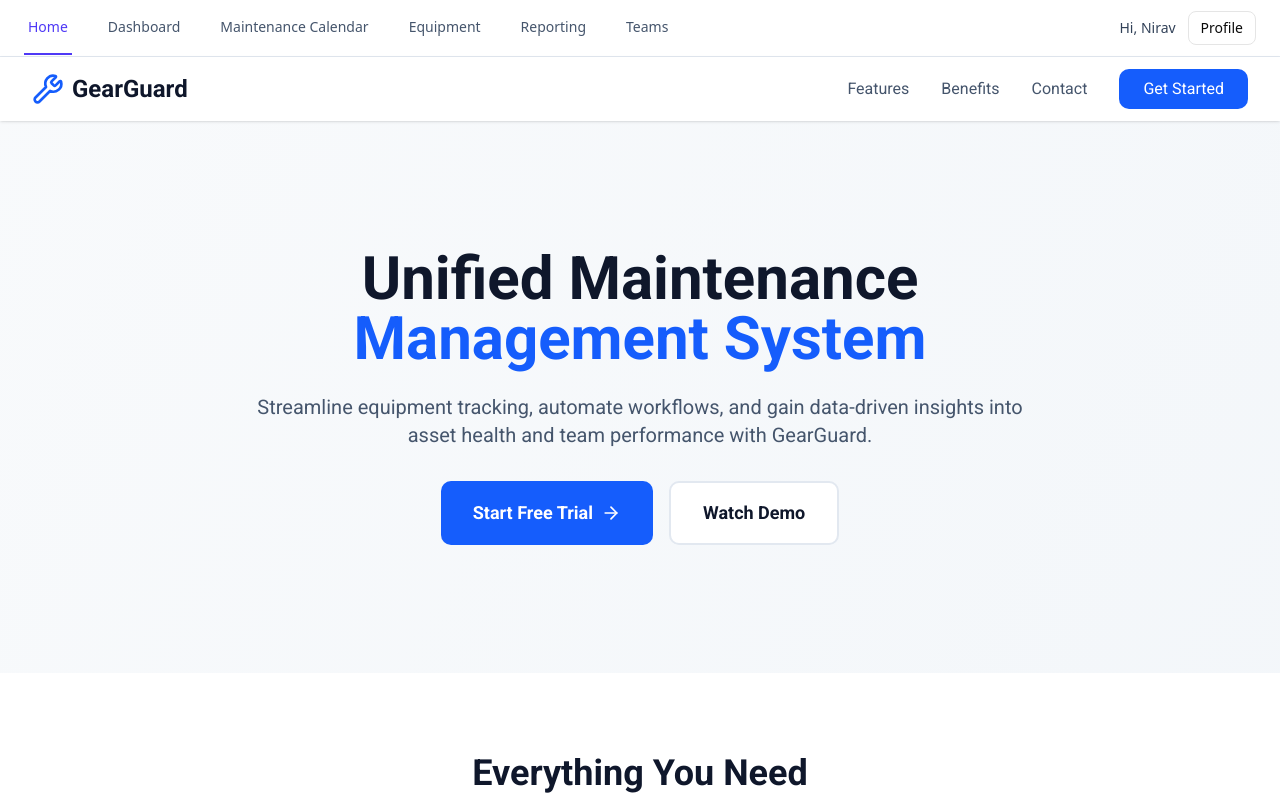
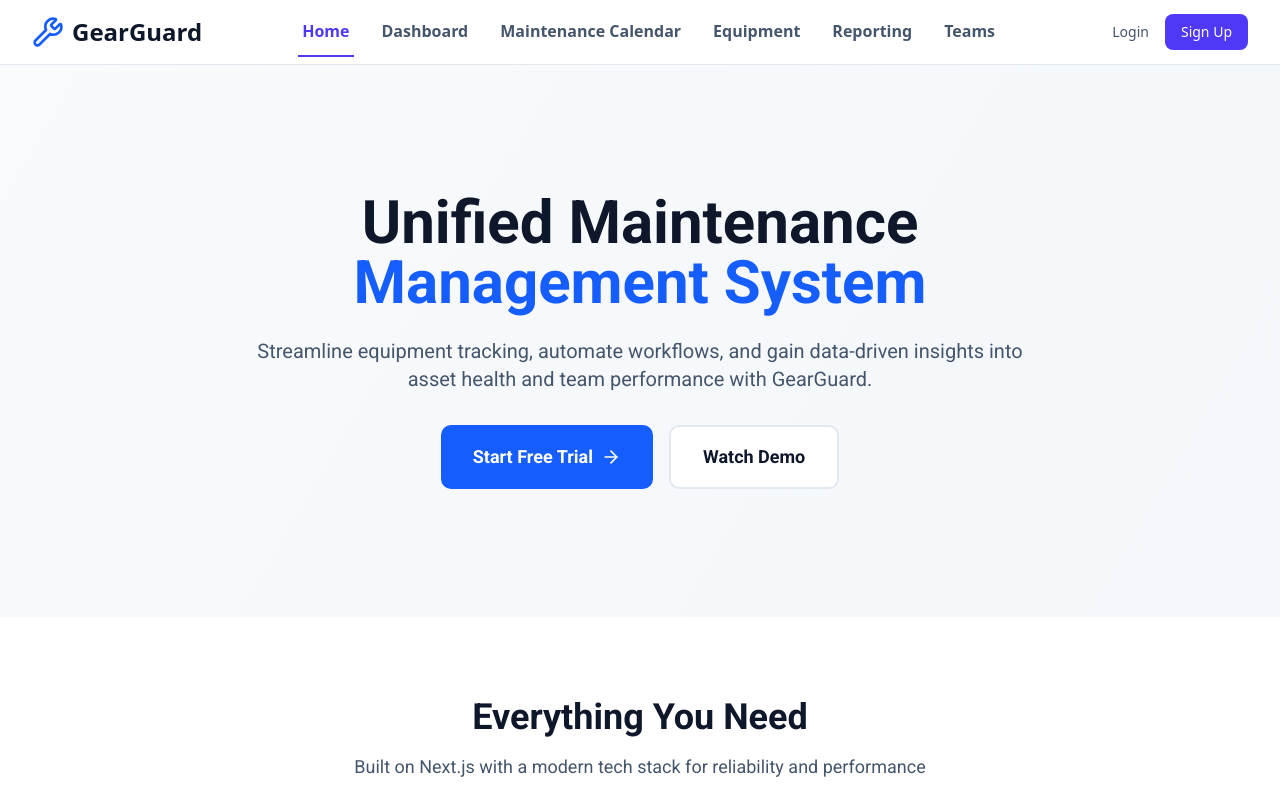
Before and after one commit to KushalXCoder/gear-guard, a Next.js app: page / in a window 1280 px wide. Shown: the top 800 px of the page. Built offline with nearby package versions, Linux system fonts and the light colour scheme.

Commit message:
update navbar

```diff
--- a/app/page.js
+++ b/app/page.js
@@ -1,10 +1,8 @@
 "use client";
 
-import { useState } from 'react';
-import { Wrench, Calendar, BarChart3, Users, CheckCircle, ArrowRight, Menu, X } from 'lucide-react';
+import { Wrench, Calendar, BarChart3, Users, CheckCircle, ArrowRight } from 'lucide-react';
 
 export default function Home() {
-  const [mobileMenuOpen, setMobileMenuOpen] = useState(false);
 
   const features = [
     {
@@ -40,47 +38,7 @@ export default function Home() {
 
   return (
     <div className="min-h-screen bg-gradient-to-br from-slate-50 to-slate-100 font-primary">
-      {/* Navigation */}
-      <nav className="bg-white shadow-sm sticky top-0 z-50">
-        <div className="max-w-7xl mx-auto px-4 sm:px-6 lg:px-8">
-          <div className="flex justify-between items-center h-16">
-            <div className="flex items-center space-x-2">
-              <Wrench className="w-8 h-8 text-blue-600" />
-              <span className="text-2xl font-bold text-slate-900">GearGuard</span>
-            </div>
 
-            <div className="hidden md:flex items-center space-x-8">
-              <a href="#features" className="text-slate-600 hover:text-slate-900 transition">Features</a>
-              <a href="#benefits" className="text-slate-600 hover:text-slate-900 transition">Benefits</a>
-              <a href="#contact" className="text-slate-600 hover:text-slate-900 transition">Contact</a>
-              <button className="bg-blue-600 text-white px-6 py-2 rounded-lg hover:bg-blue-700 transition">
-                Get Started
-              </button>
-            </div>
-
-            <button
-              className="md:hidden"
-              onClick={() => setMobileMenuOpen(!mobileMenuOpen)}
-            >
-              {mobileMenuOpen ? <X className="w-6 h-6" /> : <Menu className="w-6 h-6" />}
-            </button>
-          </div>
-        </div>
-
-        {/* Mobile menu */}
-        {mobileMenuOpen && (
-          <div className="md:hidden bg-white border-t">
-            <div className="px-4 py-3 space-y-3">
-              <a href="#features" className="block text-slate-600 hover:text-slate-900">Features</a>
-              <a href="#benefits" className="block text-slate-600 hover:text-slate-900">Benefits</a>
-              <a href="#contact" className="block text-slate-600 hover:text-slate-900">Contact</a>
-              <button className="w-full bg-blue-600 text-white px-6 py-2 rounded-lg hover:bg-blue-700 transition">
-                Get Started
-              </button>
-            </div>
-          </div>
-        )}
-      </nav>
 
       {/* Hero Section */}
       <section className="max-w-7xl mx-auto px-4 sm:px-6 lg:px-8 py-20 md:py-32">
--- a/components/navbar.jsx
+++ b/components/navbar.jsx
@@ -2,11 +2,12 @@
 
 import { usePathname, useRouter } from "next/navigation";
 import Link from "next/link";
+import { Wrench, Menu, X } from "lucide-react";
+import { useState } from "react";
 
 // TEMP: replace this with real auth (NextAuth / JWT / Supabase)
 const useAuth = () => {
-  // change to true to simulate logged-in user
-  const isLoggedIn = true;
+  const isLoggedIn = false;
   const user = { username: "Nirav" };
   return { isLoggedIn, user };
 };
@@ -15,6 +16,7 @@ export default function Navbar() {
   const pathname = usePathname();
   const router = useRouter();
   const { isLoggedIn, user } = useAuth();
+  const [isMobileMenuOpen, setIsMobileMenuOpen] = useState(false);
 
   const tabs = [
     { name: "Home", path: "/" },
@@ -26,12 +28,23 @@ export default function Navbar() {
   ];
 
   return (
-    <nav className="bg-white border-b border-slate-200">
-      <div className="max-w-7xl mx-auto px-6">
-        <div className="flex items-center justify-between h-14">
+    <nav className="bg-white border-b border-slate-200 sticky top-0 z-50">
+      <div className="max-w-7xl mx-auto px-4 sm:px-6 lg:px-8">
+        {/* MAIN BAR */}
+        <div className="flex items-center h-16">
 
-          {/* LEFT: Navigation Tabs */}
-          <div className="flex items-center gap-8">
+          {/* LEFT: Logo + Desktop Tabs */}
+          <div className="flex items-center">
+            {/* Logo */}
+            <Link href="/" className="flex items-center space-x-2">
+              <Wrench className="w-8 h-8 text-blue-600" />
+              <span className="text-2xl font-bold text-slate-900">
+                GearGuard
+              </span>
+            </Link>
+
+            {/* Desktop Navigation Tabs - SHIFTED RIGHT with ml-24 */}
+            <div className="hidden md:flex items-center gap-6 ml-24">
               {tabs.map((tab) => {
                 const isActive =
                   pathname === tab.path ||
@@ -41,7 +54,7 @@ export default function Navbar() {
                   <Link
                     key={tab.name}
                     href={tab.path}
-                  className={`py-4 px-1 border-b-2 text-sm font-medium transition-all duration-200 ${
+                    className={`py-3 px-1 border-b-2 text-base font-semibold transition-all duration-200 ease-out ${
                       isActive
                         ? "border-indigo-600 text-indigo-600"
                         : "border-transparent text-slate-600 hover:text-slate-900"
@@ -52,19 +65,20 @@ export default function Navbar() {
                 );
               })}
             </div>
+          </div>
 
-          {/* RIGHT: Auth Section */}
-          <div className="flex items-center gap-4">
+          {/* RIGHT: Desktop Auth Section */}
+          <div className="hidden md:flex items-center gap-4 ml-auto">
             {!isLoggedIn ? (
               <>
                 <Link
-                  href="/login"
+                  href="/auth"
                   className="text-sm font-medium text-slate-600 hover:text-slate-900"
                 >
                   Login
                 </Link>
                 <Link
-                  href="/signup"
+                  href="/auth"
                   className="px-4 py-2 text-sm font-medium text-white bg-indigo-600 rounded-md hover:bg-indigo-700"
                 >
                   Sign Up
@@ -85,6 +99,89 @@ export default function Navbar() {
             )}
           </div>
 
+          {/* MOBILE: Menu Button */}
+          <div className="md:hidden flex items-center ml-auto">
+            <button
+              onClick={() => setIsMobileMenuOpen(!isMobileMenuOpen)}
+              className="p-2 rounded-md text-slate-600 hover:text-slate-900 hover:bg-slate-100 focus:outline-none"
+              aria-label="Toggle mobile menu"
+            >
+              {isMobileMenuOpen ? (
+                <X className="h-6 w-6" />
+              ) : (
+                <Menu className="h-6 w-6" />
+              )}
+            </button>
+          </div>
+
+        </div>
+      </div>
+
+      {/* MOBILE: Dropdown Menu */}
+      <div
+        className={`md:hidden bg-white border-b border-slate-200 shadow-lg overflow-hidden transition-all duration-300 ease-in-out ${
+          isMobileMenuOpen ? "max-h-screen opacity-100" : "max-h-0 opacity-0"
+        }`}
+      >
+        <div className="px-4 py-2 space-y-1">
+          {tabs.map((tab) => {
+            const isActive =
+              pathname === tab.path ||
+              (tab.path !== "/" && pathname.startsWith(tab.path));
+
+            return (
+              <Link
+                key={tab.name}
+                href={tab.path}
+                onClick={() => setIsMobileMenuOpen(false)}
+                className={`block px-3 py-2 rounded-md text-base font-medium ${
+                  isActive
+                    ? "bg-indigo-50 text-indigo-600"
+                    : "text-slate-600 hover:text-slate-900 hover:bg-slate-50"
+                }`}
+              >
+                {tab.name}
+              </Link>
+            );
+          })}
+        </div>
+
+        <div className="pt-4 pb-4 border-t border-slate-200">
+          <div className="px-4 space-y-3">
+            {!isLoggedIn ? (
+              <>
+                <Link
+                  href="/auth"
+                  onClick={() => setIsMobileMenuOpen(false)}
+                  className="block w-full text-center px-4 py-2 text-base font-medium text-slate-600 border border-slate-300 rounded-md hover:bg-slate-50"
+                >
+                  Login
+                </Link>
+                <Link
+                  href="/auth"
+                  onClick={() => setIsMobileMenuOpen(false)}
+                  className="block w-full text-center px-4 py-2 text-base font-medium text-white bg-indigo-600 rounded-md hover:bg-indigo-700"
+                >
+                  Sign Up
+                </Link>
+              </>
+            ) : (
+              <div className="px-3 space-y-3">
+                <div className="text-base font-medium text-slate-800">
+                  Signed in as {user.username}
+                </div>
+                <button
+                  onClick={() => {
+                    router.push("/profile");
+                    setIsMobileMenuOpen(false);
+                  }}
+                  className="block w-full text-left text-base font-medium text-slate-600 hover:text-slate-900"
+                >
+                  Your Profile
+                </button>
+              </div>
+            )}
+          </div>
         </div>
       </div>
     </nav>
```
Lines whose indentation alone changed are shown as unchanged.
